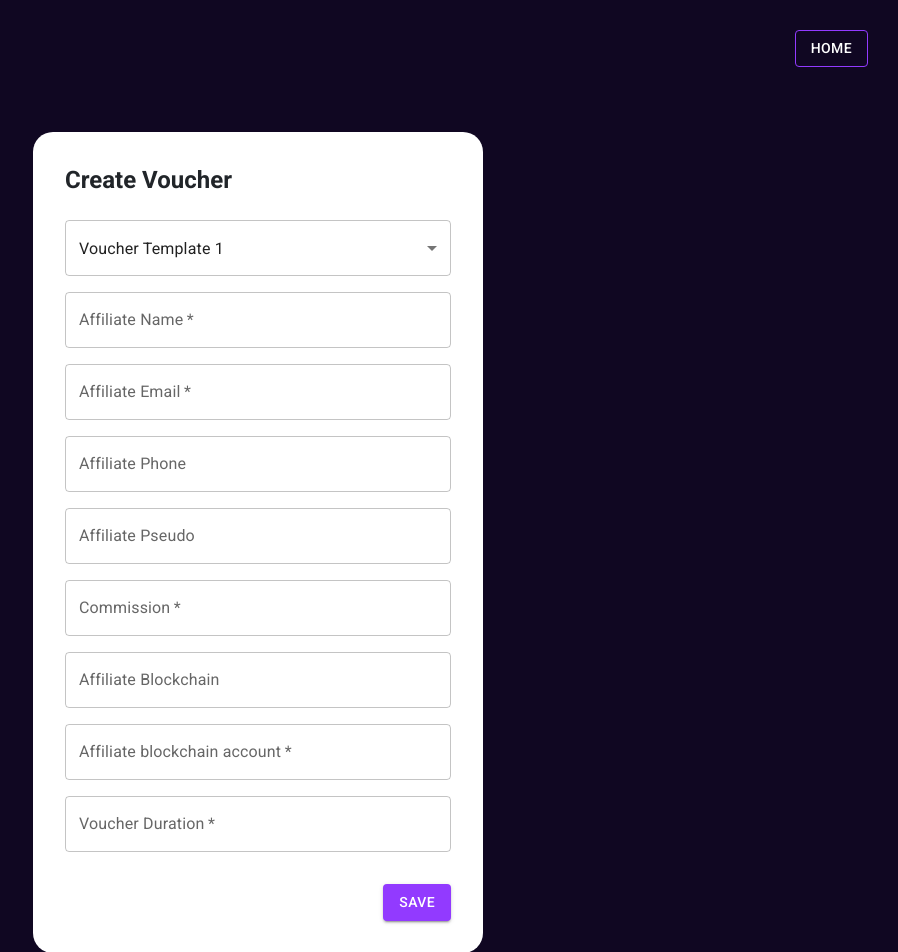
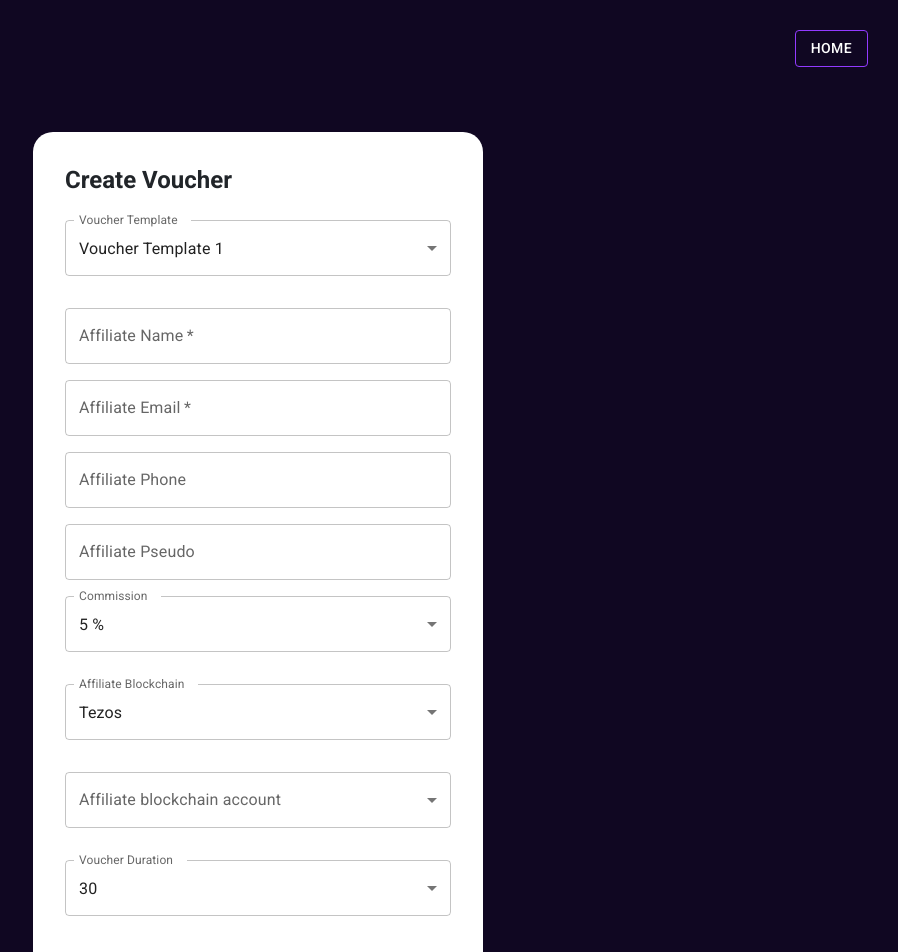
Before and after one commit to TalaoDAO/qrcode-generator, a React (Create React App) app in the folder client/: page /voucher in a window 1280 px wide. Shown: the top 952 px of the page, without its empty margins (382-1280 px from the left). Built offline with nearby package versions, Linux system fonts and the light colour scheme.

Commit message:
Input text changes to select

```diff
--- a/client/public/assets/css/style.css
+++ b/client/public/assets/css/style.css
@@ -1,13 +1,16 @@
 body {
   font-family: "Roboto", sans-serif;
 }
+
 .container {
   max-width: 768px;
   padding: 0;
 }
+
 img {
   max-width: 100%;
 }
+
 body {
   background: url("../img/bg-image.jpg");
   background-size: cover;
@@ -29,12 +32,15 @@ body {
   margin: 2rem;
 }
 
-.voucher-form h5{
+.voucher-form h5 {
   margin-bottom: 1.5rem;
   font-weight: bold;
 }
 
-.voucher-form .MuiFormControl-root, .voucher-form__select {
+.voucher-form .MuiFormControl-root,
+.voucher-form__select,
+.commission-form__select,
+.blockchain-form__select {
   margin-bottom: 1rem;
 }
 
@@ -48,6 +54,7 @@ body {
   display: flex;
   align-items: center;
 }
+
 .offer-text h1 {
   font-size: 61px;
   font-weight: 700;
@@ -58,9 +65,11 @@ body {
 .header img {
   max-width: 372px;
 }
+
 .offer-text span span {
   font-weight: 400;
 }
+
 .icon-text {
   font-size: 14px;
   font-weight: 500;
@@ -105,6 +114,7 @@ body {
   content: "";
   top: 18px;
 }
+
 .active-btn {
   background: #923aff;
   color: #fff;
@@ -121,6 +131,7 @@ body {
   background: #fbd400;
   color: #923aff;
 }
+
 .terms-text p {
   color: #923aff;
   font-size: 14px;
@@ -138,6 +149,7 @@ body {
 .theme-modal .modal-content {
   border-radius: 12px;
 }
+
 .theme-modal h2 {
   font-size: 23px;
   color: #923aff;
--- a/client/public/index.html
+++ b/client/public/index.html
@@ -38,7 +38,7 @@
       rel="stylesheet"
     />
     <link rel="stylesheet" href="assets/css/style.css" />
-    <title>React App</title>
+    <title>AltMe generator</title>
   </head>
   <body>
     <noscript>You need to enable JavaScript to run this app.</noscript>
--- a/client/src/pages/Voucher.jsx
+++ b/client/src/pages/Voucher.jsx
@@ -1,6 +1,6 @@
 import * as React from "react";
 import { useEffect, useState } from "react";
-import { Button, Grid, TextField, Typography, Select, MenuItem} from "@mui/material";
+import { Button, Grid, TextField, Typography, Select, MenuItem, InputLabel,FormControl} from "@mui/material";
 import API from "../api";
 import styled from "@emotion/styled";
 import QRCodeContent from "../components/QRCodeContent";
@@ -37,10 +37,10 @@ function Voucher() {
         phone: "",
         email: "",
         pseudo: "",
-        commission: "",
-        blockchain: "",
+        commission: "5",
+        blockchain: "Tezos",
         blockchainAccount: "",
-        duration: "",
+        duration: "30",
     });
     const [qrUrl, setQRUrl] = useState('')
 
@@ -110,10 +110,14 @@ function Voucher() {
                 <Grid item className={"left-content"}>
 
                     <form onSubmit={e => onSubmit(e)} className={"voucher-form"}>
+
                         <Typography variant={"h5"}>{`${voucher ? 'Update' : 'Create'} Voucher`}</Typography>
+                        <FormControl fullWidth>
+                            <InputLabel id="voucherTemplate-label">Voucher Template</InputLabel>
 
                             <Select
                                 className={'voucher-form__select'}
+                                labelId="voucherTemplate"
                                 required
                                 fullWidth
                                 value={'voucher-1'}
@@ -123,7 +127,7 @@ function Voucher() {
                             >
                                 <MenuItem value={'voucher-1'}>Voucher Template 1</MenuItem>
                             </Select>
-
+                        </FormControl>
                         <TextField
                             required
                             fullWidth
@@ -159,41 +163,104 @@ function Voucher() {
                             onChange={onChange}
                         />
 
-                        <TextField
+
+                        <FormControl fullWidth>
+                            <InputLabel id="Commission-label">Commission</InputLabel>
+                            <Select
+                                className={'commission-form__select'}
+                                required
+                                labelId="Commission-label"
                                 fullWidth
-                            required
-                            label="Commission"
                                 value={commission}
                                 name={"commission"}
+                                label="Commission"
                                 onChange={onChange}
-                        />
-
-                        <TextField
+                            >
+                                <MenuItem value={1}>1 %</MenuItem>
+                                <MenuItem value={2}>2 %</MenuItem>
+                                <MenuItem value={3}>3 %</MenuItem>
+                                <MenuItem value={4}>4 %</MenuItem>
+                                <MenuItem value={5}>5 %</MenuItem>
+                                <MenuItem value={6}> 6 %</MenuItem>
+                                <MenuItem value={7}> 7 %</MenuItem>
+                                <MenuItem value={8}> 8 %</MenuItem>
+                                <MenuItem value={9}> 9 %</MenuItem>
+                                <MenuItem value={10}> 10 %</MenuItem>
+                                <MenuItem value={11}> 11 %</MenuItem>
+                                <MenuItem value={12}> 12 %</MenuItem>
+                                <MenuItem value={13}> 13 %</MenuItem>
+                                <MenuItem value={14}> 14 %</MenuItem>
+                                <MenuItem value={15}> 15 %</MenuItem>
+                                <MenuItem value={16}> 16 %</MenuItem>
+                                <MenuItem value={17}> 17 %</MenuItem>
+                                <MenuItem value={18}> 18 %</MenuItem>
+                                <MenuItem value={19}> 19 %</MenuItem>
+                                <MenuItem value={20}> 20 %</MenuItem>
+                            </Select>
+                        </FormControl>
+                        <FormControl fullWidth>
+                            <InputLabel id="blockchain-label">Affiliate Blockchain</InputLabel>
+                            <Select
+                                className={'blockchain-form__select'}
+                                labelId="blockchain-label"
+                                required
                                 fullWidth
-                            label="Affiliate Blockchain"
                                 value={blockchain}
                                 name={"blockchain"}
+                                label="Affiliate Blockchain"
                                 onChange={onChange}
-                        />
+                            >
+                                <MenuItem value={"Tezos"}> Tezos </MenuItem>
+                                <MenuItem value={"Ethereum"}> Ethereum </MenuItem>
+                                <MenuItem value={"Polygone"}> Polygone </MenuItem>
+                            </Select>
+                        </FormControl>
 
-                        <TextField
+                        <FormControl fullWidth>
+                            <InputLabel id="blockchainAccount-label">Affiliate blockchain account</InputLabel>
+                            <Select
+                                className={'blockchain-form__select'}
+                                labelId="blockchainAccount-label"
+                                required
                                 fullWidth
-                            required
-                            label="Affiliate blockchain account"
                                 value={blockchainAccount}
                                 name={"blockchainAccount"}
+                                label="Affiliate blockchain account"
                                 onChange={onChange}
-                        />
+                            >
+                                <MenuItem value={"tz1"}> tz1 </MenuItem>
+                                <MenuItem value={"tz2"}> tz2 </MenuItem>
+                                <MenuItem value={"tz3"}> tz3 </MenuItem>
+                                <MenuItem value={"0x"}> 0x </MenuItem>
+                            </Select>
+                        </FormControl>
+                        <FormControl fullWidth>
+                            <InputLabel id="duration-label">Voucher Duration</InputLabel>
 
-                        <TextField
+                            <Select
+                                className={'blockchain-form__select'}
+                                labelId="duration-label"
+                                required
                                 fullWidth
-                            required
-                            label="Voucher Duration"
                                 value={duration}
                                 name={"duration"}
+                                label="Voucher Duration"
                                 onChange={onChange}
-                        />
-
+                            >
+                                <MenuItem value={7}> 7 </MenuItem>
+                                <MenuItem value={10}> 10 </MenuItem>
+                                <MenuItem value={20}> 20 </MenuItem>
+                                <MenuItem value={30}> 30 </MenuItem>
+                                <MenuItem value={40}> 40 </MenuItem>
+                                <MenuItem value={45}> 45 </MenuItem>
+                                <MenuItem value={60}> 60 </MenuItem>
+                                <MenuItem value={75}> 75 </MenuItem>
+                                <MenuItem value={90}> 90 </MenuItem>
+                                <MenuItem value={120}> 120 </MenuItem>
+                                <MenuItem value={180}> 180 </MenuItem>
+                                <MenuItem value={365}> 365 </MenuItem>
+                            </Select>
+                        </FormControl>
                         <ButtonStyled variant="contained" type={"submit"}>{voucher ? "Update" : "Save"}</ButtonStyled>
 
                     </form>
```
Lines whose indentation alone changed are shown as unchanged.
